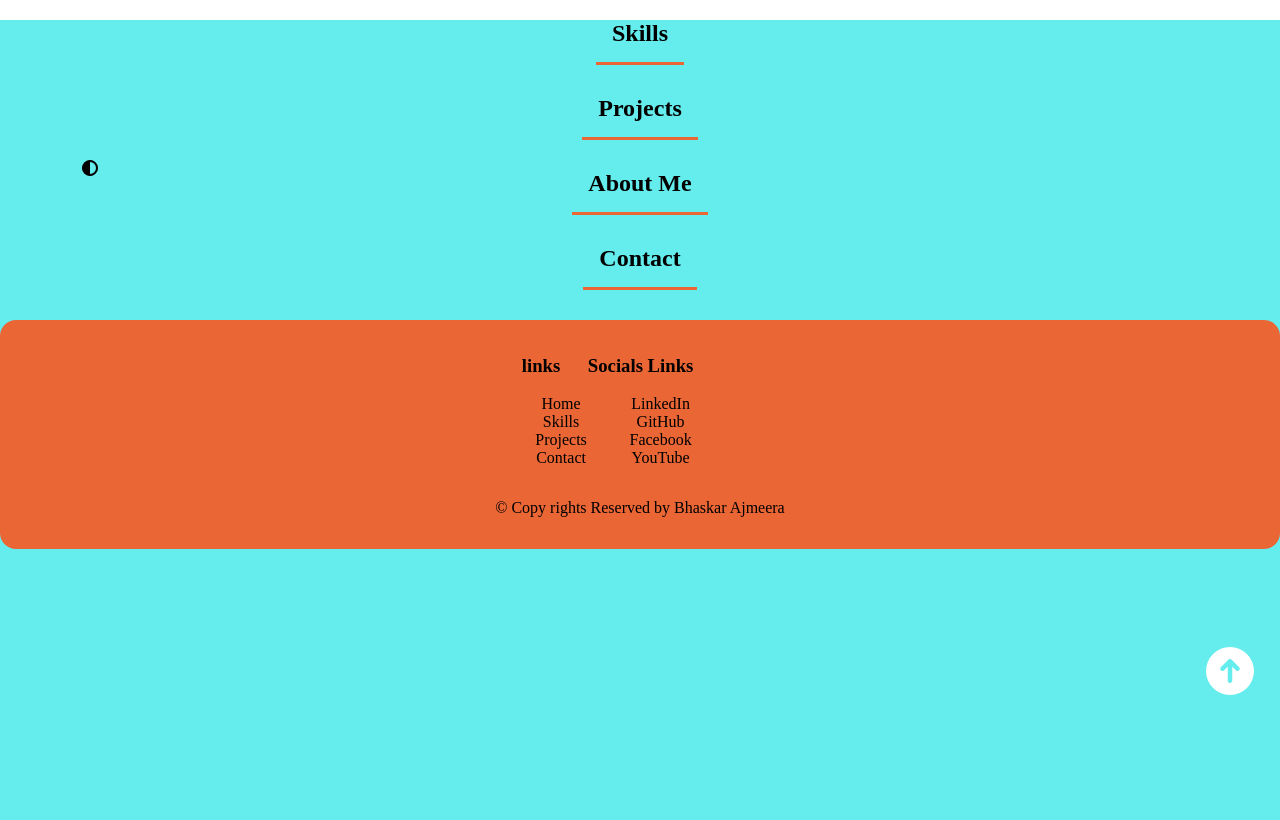
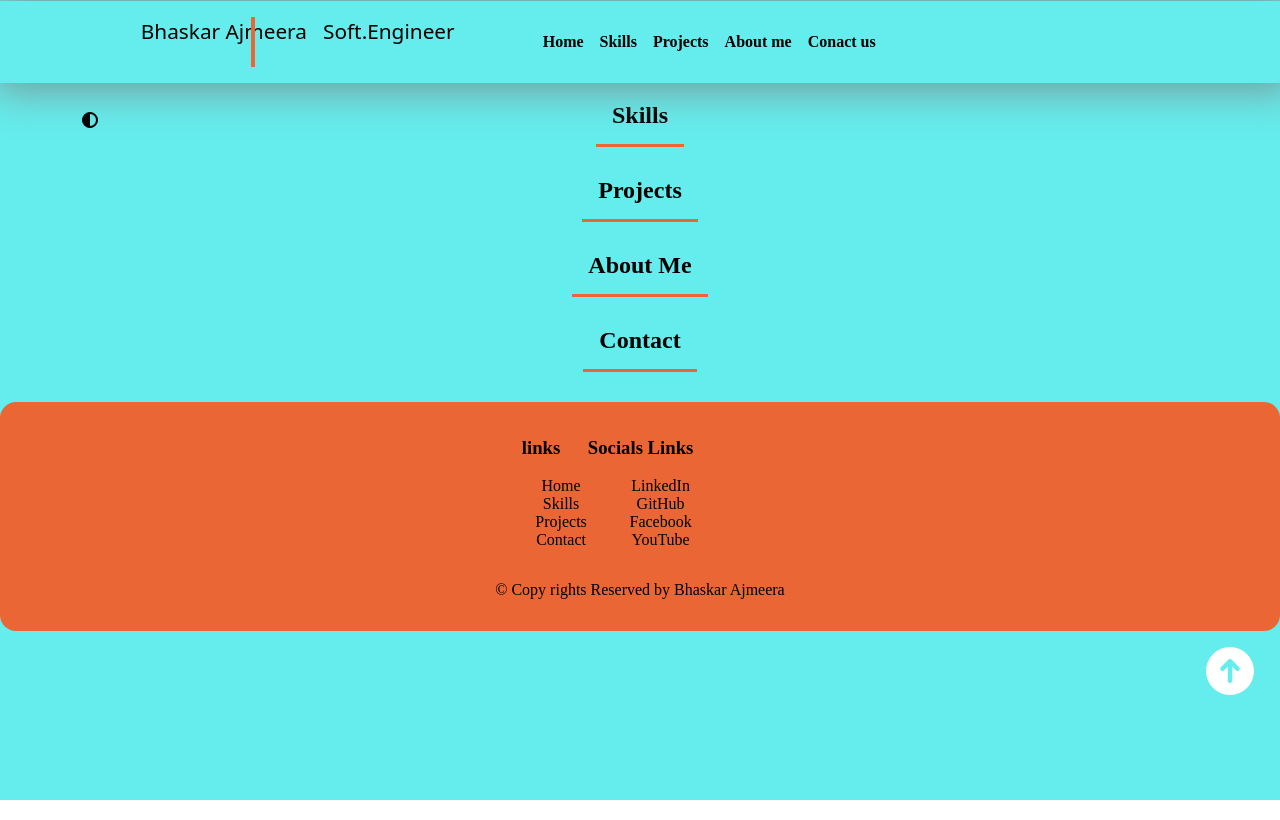
Before and after one commit to bhaskarajmeera/react_portfolio, a React (Vite) app: page / in a window 1280 px wide. Built offline with nearby package versions, Linux system fonts and the light colour scheme; a web font is replaced by a local one.

Commit message:
Navbar migrtaed from dom based to react based

```diff
--- a/src/components/Navbar.jsx
+++ b/src/components/Navbar.jsx
@@ -2,8 +2,33 @@ import React from 'react'
 
 export const Navbar = () => {
   return (
-    <div>
-
-    </div>
-  )
-}
+    <>
+    <header>
+        <div class="name container flex ">
+        <div class="logo flex">
+            <div>Bhaskar Ajmeera</div>
+            <div class="line">Soft.Engineer</div>
+        </div>
+        <div>
+        <label for="hamburgerMenu">
+          <i class="fa-solid fa-bars"></i>
+        </label>
+        <input type="checkbox" id="hamburgerMenu"/>
+        </div>
+        <div class="menu">
+            <ul class="flex navigation">
+            <li><a href="#hero">
+                Home</a></li>
+            <li><a href="#skills"
+                >Skills</a></li>
+            <li><a href="#projects
+                ">Projects</a></li>
+            <li><a href="#about">About me</a></li>
+            <li><a href="#contact">Conact us</a></li>
+            </ul>
+        </div>
+        </div>
+      </header>
+    </>
+  );
+};
--- a/src/index.css
+++ b/src/index.css
@@ -71,7 +71,7 @@ margin-bottom: 3rem;
         /* ----dark mode---*/
 [for="darkMode"]{
     position: fixed;
-    top:10rem;
+    top:7rem;
     left:5rem;
 
 }
@@ -403,7 +403,7 @@ transition: all 0.5s;
   display: none;
 }
 /* media query */
-@media (max-width: 768px) {
+@media (max-width: 700px) {
   [for="hamburgerMenu"] {
     cursor: pointer;
     display: block;
```
